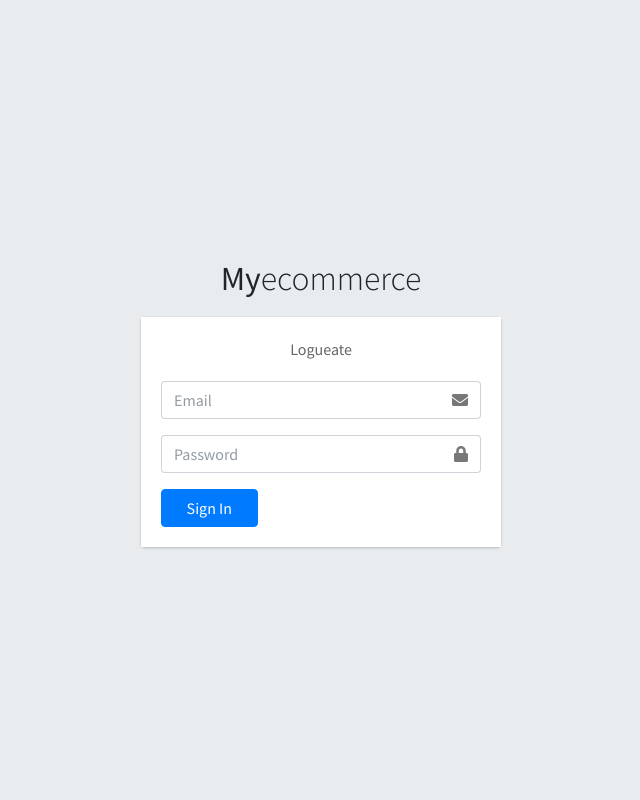
After one commit to programadornovato/ecommerce, a PHP site: page /index.php in a window 1280 px wide. The commit adds this page. Shown: the whole page, without its empty margins (319-959 px from the left). Run offline with PHP 8.4, Linux system fonts and the light colour scheme; some libraries are stand-ins or nearby versions.

Commit message:
Curso de PHP🐘 y MySql🐬 [04.- Login de nuestro ecommerce]
Video:
https://youtu.be/D6TPDYXe7wg

```diff
--- /dev/null
+++ b/admin/db_ecommerce.php
@@ -0,0 +1,6 @@
+<?php
+    $host="localhost";
+    $user="eugenio";
+    $pass="123456";
+    $db="ecommerce";
+?>
--- /dev/null
+++ b/admin/index.php
@@ -0,0 +1,97 @@
+<!DOCTYPE html>
+<html>
+
+<head>
+  <meta charset="utf-8">
+  <meta http-equiv="X-UA-Compatible" content="IE=edge">
+  <title>My ecommerce</title>
+  <!-- Tell the browser to be responsive to screen width -->
+  <meta name="viewport" content="width=device-width, initial-scale=1">
+
+  <!-- Font Awesome -->
+  <link rel="stylesheet" href="plugins/fontawesome-free/css/all.min.css">
+  <!-- Ionicons -->
+  <link rel="stylesheet" href="https://code.ionicframework.com/ionicons/2.0.1/css/ionicons.min.css">
+  <!-- icheck bootstrap -->
+  <link rel="stylesheet" href="plugins/icheck-bootstrap/icheck-bootstrap.min.css">
+  <!-- Theme style -->
+  <link rel="stylesheet" href="dist/css/adminlte.min.css">
+  <!-- Google Font: Source Sans Pro -->
+  <link href="https://fonts.googleapis.com/css?family=Source+Sans+Pro:300,400,400i,700" rel="stylesheet">
+</head>
+
+<body class="hold-transition login-page">
+  <div class="login-box">
+    <div class="login-logo">
+      <b>My</b>ecommerce
+    </div>
+    <!-- /.login-logo -->
+    <div class="card">
+      <div class="card-body login-card-body">
+        <p class="login-box-msg">Logueate</p>
+        <?php
+        if (isset($_REQUEST['login'])) {
+          session_start();
+          $email = $_REQUEST['email'] ?? '';
+          $pasword = $_REQUEST['pass'] ?? '';
+          $pasword = md5($pasword);
+          include_once "db_ecommerce.php";
+          $con = mysqli_connect($host, $user, $pass, $db);
+          $query = "SELECT id,email,nombre from usuarios where email='" . $email . "' and pass='" . $pasword . "';  ";
+          $res = mysqli_query($con, $query);
+          $row = mysqli_fetch_assoc($res);
+          if ($row) {
+            $_SESSION['id'] = $row['id'];
+            $_SESSION['email'] = $row['email'];
+            $_SESSION['nombre'] = $row['nombre'];
+            header("location: panel.php");
+          } else {
+        ?>
+            <div class="alert alert-danger" role="alert">
+              Error de login <img src="images/haha.jpg" width="200">
+            </div>
+        <?php
+          }
+        }
+        ?>
+        <form method="post">
+          <div class="input-group mb-3">
+            <input type="email" class="form-control" placeholder="Email" name="email">
+            <div class="input-group-append">
+              <div class="input-group-text">
+                <span class="fas fa-envelope"></span>
+              </div>
+            </div>
+          </div>
+          <div class="input-group mb-3">
+            <input type="password" class="form-control" placeholder="Password" name="pass">
+            <div class="input-group-append">
+              <div class="input-group-text">
+                <span class="fas fa-lock"></span>
+              </div>
+            </div>
+          </div>
+          <div class="row">
+            <!-- /.col -->
+            <div class="col-4">
+              <button type="submit" class="btn btn-primary btn-block" name="login">Sign In</button>
+            </div>
+            <!-- /.col -->
+          </div>
+        </form>
+
+        <!-- /.login-card-body -->
+      </div>
+    </div>
+    <!-- /.login-box -->
+
+    <!-- jQuery -->
+    <script src="plugins/jquery/jquery.min.js"></script>
+    <!-- Bootstrap 4 -->
+    <script src="plugins/bootstrap/js/bootstrap.bundle.min.js"></script>
+    <!-- AdminLTE App -->
+    <script src="dist/js/adminlte.min.js"></script>
+
+</body>
+
+</html>
--- a/admin/index.html
+++ b/admin/panel.php
@@ -1,5 +1,11 @@
 <!DOCTYPE html>
 <html>
+  <?php
+    session_start();
+    if( isset($_SESSION['id'])==false ){
+      header("location: index.php");
+    }
+  ?>
 <head>
   <meta charset="utf-8">
   <meta http-equiv="X-UA-Compatible" content="IE=edge">
```
Also changed, not shown: admin/images/haha.jpg (added).
